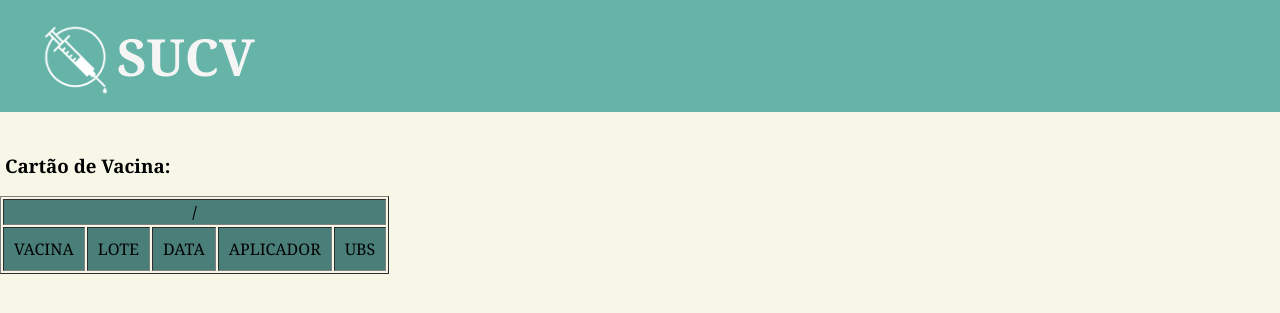
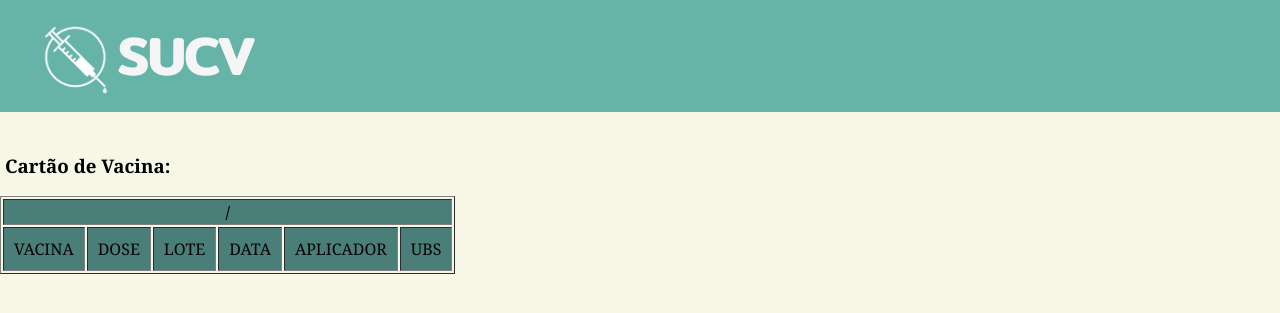
Before and after one commit to ariadnyD/SUCV-PI, a PHP site: page /pitabela2-cartao.php?codigo=1 in a window 1280 px wide. Shown: the top 313 px of the page. Run offline with PHP 8.4, Linux system fonts and the light colour scheme; data that the repository does not hold is empty; a stand-in replaces the project's code that opens the database connection; some libraries are stand-ins or nearby versions.

Commit message:
modificações

```diff
--- a/css/pitabela1.css
+++ b/css/pitabela1.css
@@ -47,11 +47,7 @@ tbody{
 td{
 	padding: 10px;
 }
-h1{
-	font-family: 'Noto Serif', serif;
-}
 h3{
-	font-family: 'Noto Serif', serif;
 	margin-left: 5px;
 }
 #cartao:hover {
--- a/pitabela2-cartao.php
+++ b/pitabela2-cartao.php
@@ -1,7 +1,7 @@
 <?php
 include("config.php");
 $codigo = $_GET['codigo'];
-$consulta = $conn->query("SELECT vac_nome, van_lote, van_data, enf_nome, van_ubs from tb_vacinacao join tb_vacinas on vac_codigo = van_vac_codigo join tb_enfermeiros on enf_codigo = van_enf_codigo JOIN tb_pacientes on pac_codigo = van_pac_codigo where pac_codigo = $codigo");
+$consulta = $conn->query("SELECT vac_nome, van_dose, van_lote, van_data, enf_nome, van_ubs from tb_vacinacao join tb_vacinas on vac_codigo = van_vac_codigo join tb_enfermeiros on enf_codigo = van_enf_codigo JOIN tb_pacientes on pac_codigo = van_pac_codigo where pac_codigo = $codigo");
 
 $consulta2 = $conn->query("SELECT * from tb_pacientes where pac_codigo = $codigo");
 $resultado2= $consulta2->fetch_assoc();
@@ -35,9 +35,10 @@ $resultado2= $consulta2->fetch_assoc();
 	    <table border="1">
 			<thead>
 		    	<tr>
-		    		<th colspan="5"> <?php echo $resultado2['pac_nome'];?>/<?php echo $resultado2['pac_cartsus'];?></th>
+		    		<th colspan="6"> <?php echo $resultado2['pac_nome'];?>/<?php echo $resultado2['pac_cartsus'];?></th>
 			    </tr>
 				    <td> VACINA </td>
+				    <td> DOSE </td>
 				    <td> LOTE </td>
 				    <td> DATA </td>
 				    <td> APLICADOR </td>
@@ -48,6 +49,7 @@ $resultado2= $consulta2->fetch_assoc();
 			<tbody>
 			    <tr>
 			        <td id="vacina" onclick="location.href = 'pitabela3-vacinas.php';" style="cursor: hand;"><?php echo $resultado['vac_nome']; ?></td>
+			        <td><?php echo $resultado['van_dose'];?></td>
 				    <td><?php echo $resultado['van_lote'];?></td>
 				    <td><?php echo $resultado['van_data'];?></td>
 				    <td><?php echo $resultado['enf_nome'];?></td>
```
